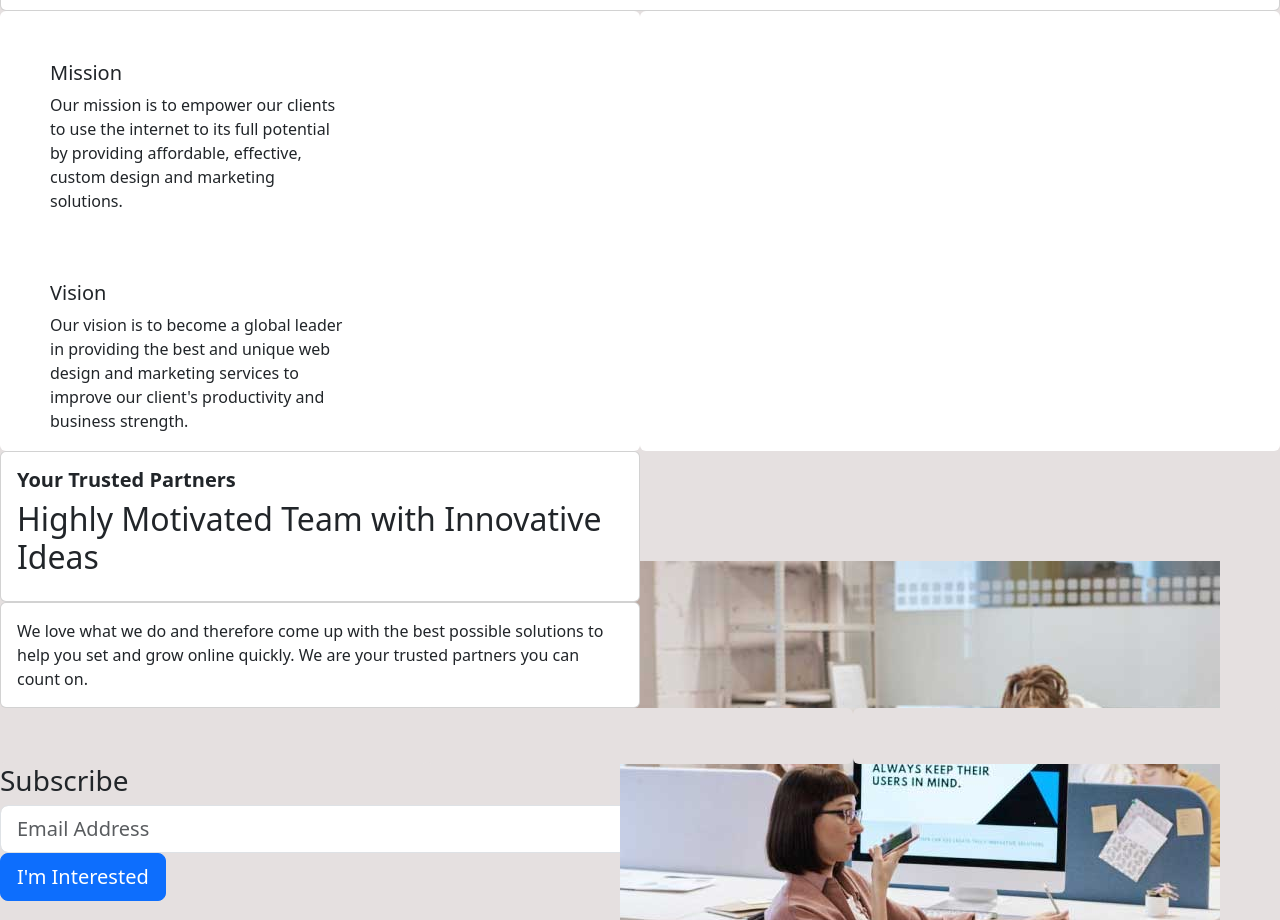
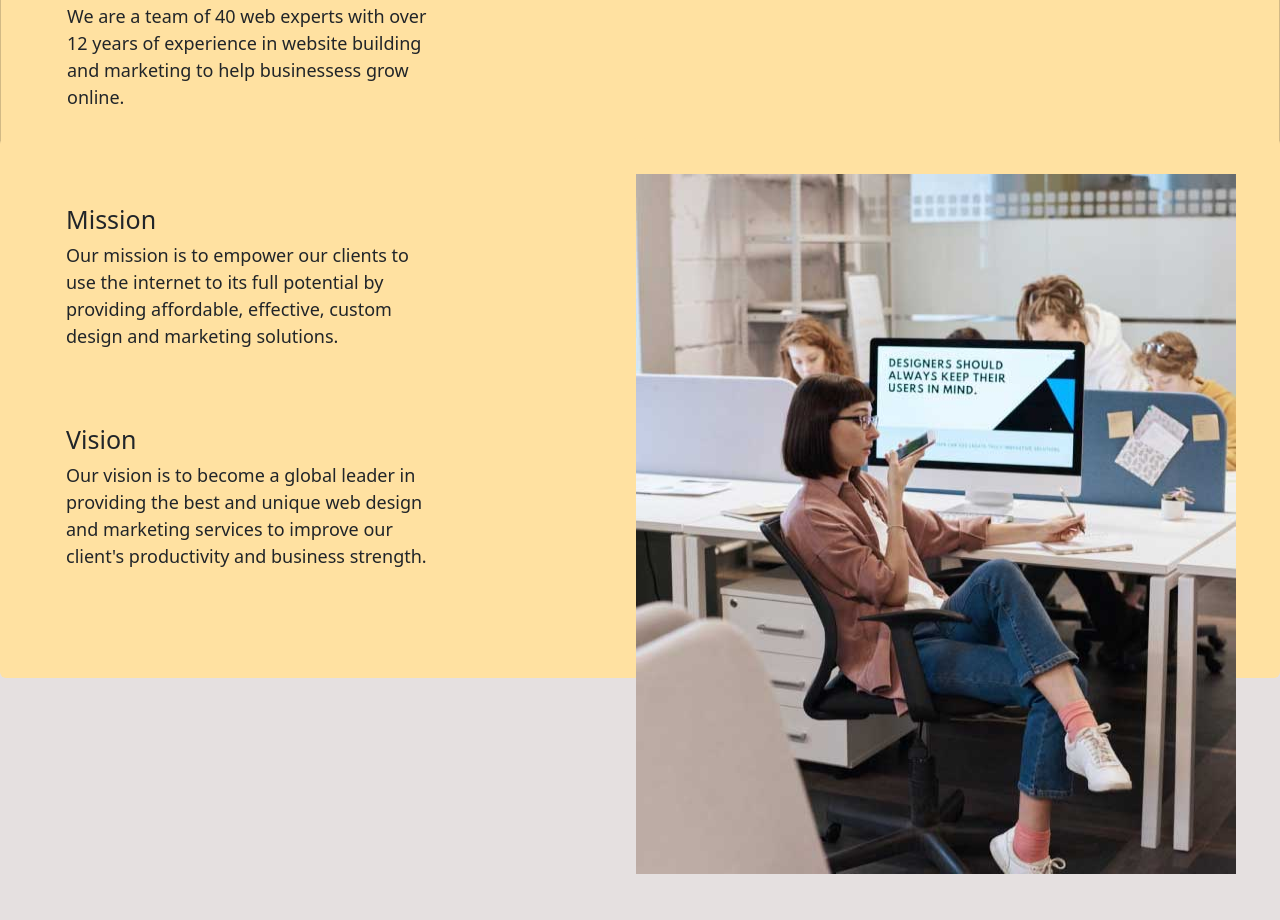
Before and after one commit to hamzabhatti143/Portfolio, a plain HTML site: page index.html in a window 1280 px wide. Shown: the part 1304-2224 px from the top of the page. Drawn offline with nearby package versions, Linux system fonts and the light colour scheme.

Commit message:
Update style.css

```diff
--- a/style.css
+++ b/style.css
@@ -1,3 +1,4 @@
+
 .navbar-nav{
     margin-left: 150px;
     text-transform: uppercase;
@@ -60,34 +61,92 @@
     color: black;
 }
 
+
+.about .card{
+    padding: 50px;
+    background-color: #ffe1a1;
+}
+
+.about .card h4{
+    font-size: 50px;
+}
+.about .card p{
+    font-size: 18px;
+}
+
+.about-row .card h5{
+    font-size: 25px;
+}
+.about-row .card p{
+    font-size: 18px;
+}
 .about-row{
     display: flex;
+    margin-bottom: 400px;
 }
 
 .about-row .card{
     border: none;
     width: 40rem;
+    margin-top: -40px;
 }
 
 .about-row .card .card-body{
     width: 25rem;
     height: 220px;
-    padding: 50px;
 }
 
 
 .about-row .card .card-body img{
     width: 600px;
+    height: 700px;
     margin-left: -70px;
-    padding-top: 500px;
+    margin-top: -30px;
 }
 
+.trusted-row{
+    display: flex;
+}
 
+.trusted-row .card{
+    padding: 20px;
+    background: transparent;
+    border: none;
+}
 
+.trusted-row h2{
+    font-size: 50px;
+}
+.trusted-row .card p{
+    font-size: 20px;
+    text-align: justify;
+    padding-top: 40px;
+}
 
+.trusted-cards .card img{
+    width: 400px;
+    padding: 20px;
+}
 
+.subs-form{
+    padding: 60px;
+    background-color: rgb(237, 177, 124);
+    display: flex;
+}
 
+.subs-form h3{
+    font-size: 50px;
+}
 
+.subs-form input{
+    height: 60px;
+    border-radius: 0%;
+}
+
+.subs-btn{
+    margin-left: 40px;
+    padding: 10px;
+}
 @media screen and (max-width: 400px) {
     .home .h1 {
         font-size: 25px;
```
